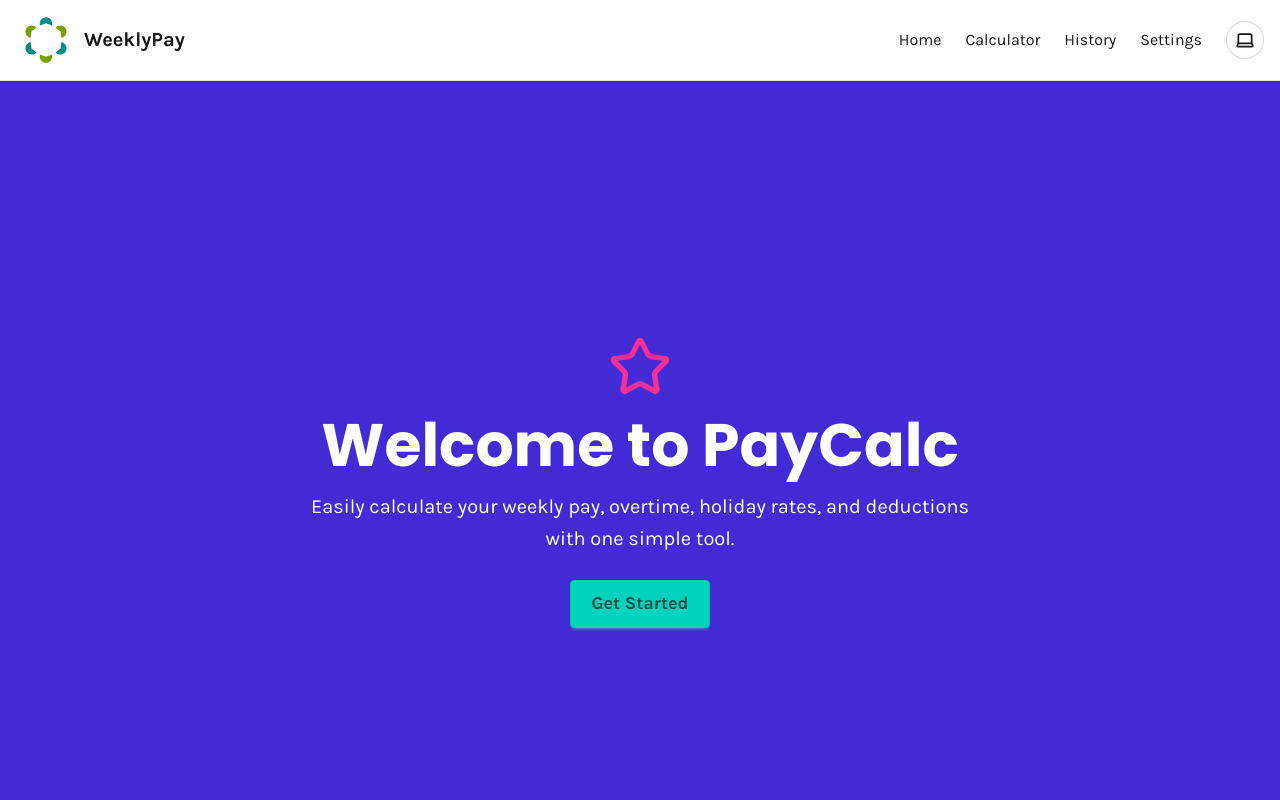
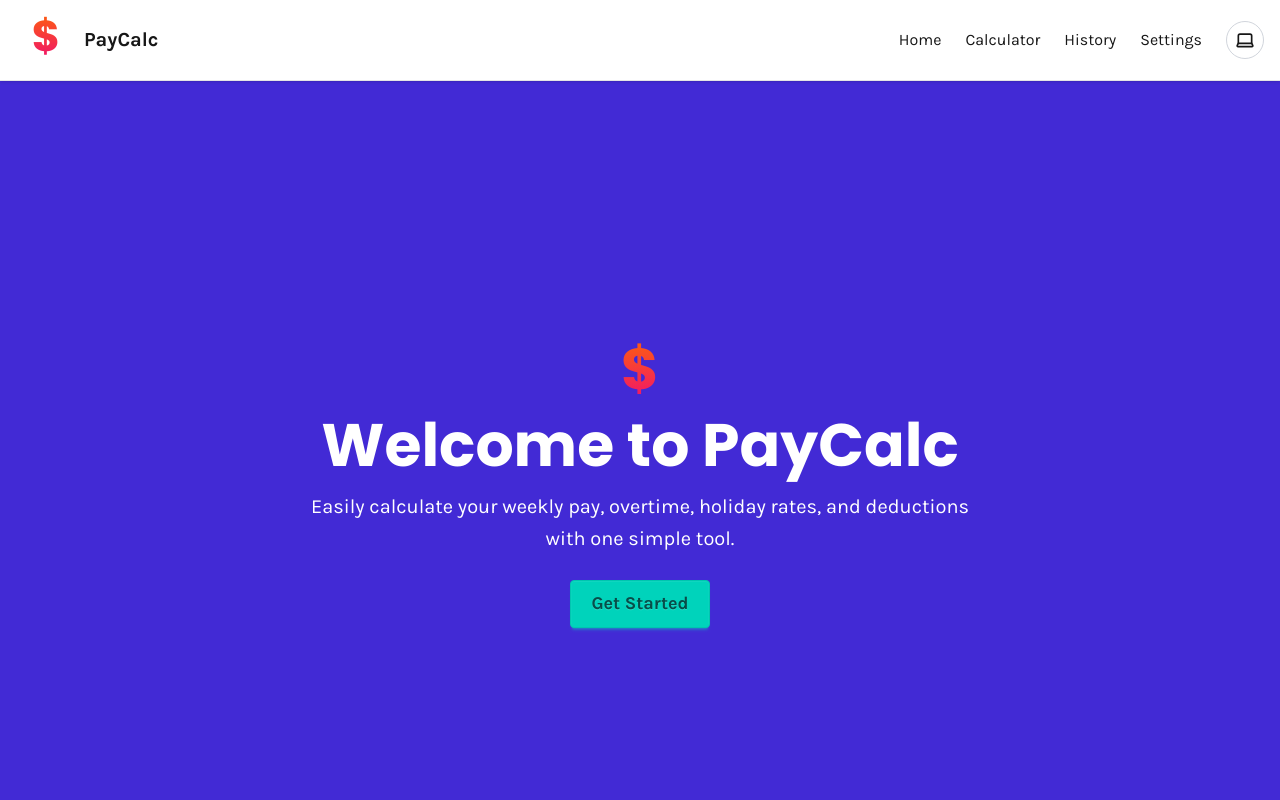
Before and after one commit to RW2023/pay-calculator, a Next.js app: page / in a window 1280 px wide. Shown: the top 800 px of the page. Built offline with nearby package versions, Linux system fonts and the light colour scheme.

Commit message:
feat(HeroSection, Logo, Navbar): replace Star icon with Logo component and update brand name to PayCalc

```diff
--- a/src/components/HeroSection.tsx
+++ b/src/components/HeroSection.tsx
@@ -1,10 +1,10 @@
 import Link from 'next/link';
-import { Star } from 'lucide-react';
+import { Logo } from './Logo';
 
 export default function HeroSection() {
     return (
         <section className="hero bg-primary text-white min-h-screen flex flex-col items-center justify-center px-4 text-center">
-            <Star className="w-16 h-16 mb-4 text-secondary" />
+            <Logo size={80} />
             <h1 className="text-5xl sm:text-6xl font-bold font-poppins mb-4">
                 Welcome to PayCalc
             </h1>
--- a/src/components/Logo.tsx
+++ b/src/components/Logo.tsx
@@ -2,60 +2,41 @@
 import React from "react";
 
 type LogoProps = {
-    /** Width and height in pixels */
+    /** width & height in pixels */
     size?: number;
 };
 
-/**
- * A six-segment circular arrow logo.
- * Segments alternate between two colors and are evenly rotated.
- */
-export const Logo: React.FC<LogoProps> = ({ size = 64 }) => {
-    // Primary (teal) and secondary (olive) colors:
-    const colors = ["#008c85", "#7a9e00"];
-
-    return (
+export const Logo: React.FC<LogoProps> = ({ size = 64 }) => (
     <svg
         width={size}
         height={size}
         viewBox="0 0 100 100"
+        xmlns="http://www.w3.org/2000/svg"
         role="img"
-            aria-label="Circular cycle logo"
-            xmlns="http://www.w3.org/2000/svg"
+        aria-label="WeeklyPay logo"
     >
-            <title>Circular cycle logo</title>
+        <title>WeeklyPay logo</title>
+
         <defs>
-                {/*
-          A single curved‐arrow shape pointing “up” at 12 o’clock.
-          The d‐attribute here draws a rounded arrow head and tail.
-        */}
-                <path
-                    id="logo-segment"
-                    d="
-            M50,12
-            C57,12 62,19 60,26
-            L50,22
-            L40,26
-            C38,19 43,12 50,12
-            Z
-          "
-                />
+            <linearGradient id="dollarGradient" x1="0%" y1="0%" x2="0%" y2="100%">
+                {/* Top: a bright sunset orange */}
+                <stop offset="0%" stopColor="#ff6a00" />
+                {/* Bottom: a vivid magenta */}
+                <stop offset="100%" stopColor="#ee0979" />
+            </linearGradient>
         </defs>
 
-            {
-                // Place six copies, rotated around center (50,50)
-                Array.from({ length: 6 }).map((_, i) => {
-                    const angle = i * 60;
-                    return (
-                        <use
-                            key={i}
-                            href="#logo-segment"
-                            fill={colors[i % 2]}
-                            transform={`rotate(${angle} 50 50)`}
-                        />
-                    );
-                })
-            }
+
+        <text
+            x="50"
+            y="68"
+            textAnchor="middle"
+            fontFamily="Poppins, sans-serif"
+            fontWeight="700"
+            fontSize="72"
+            fill="url(#dollarGradient)"
+        >
+            $
+        </text>
     </svg>
 );
-};
--- a/src/components/Navbar.tsx
+++ b/src/components/Navbar.tsx
@@ -34,7 +34,7 @@ export default function Navbar() {
                     <Logo size={60} />
 
                     {/* Your brand name */}
-                    <span className="font-bold text-xl">WeeklyPay</span>
+                    <span className="font-bold text-xl">PayCalc</span>
                 </Link>
 
 
```
Lines whose indentation alone changed are shown as unchanged.
